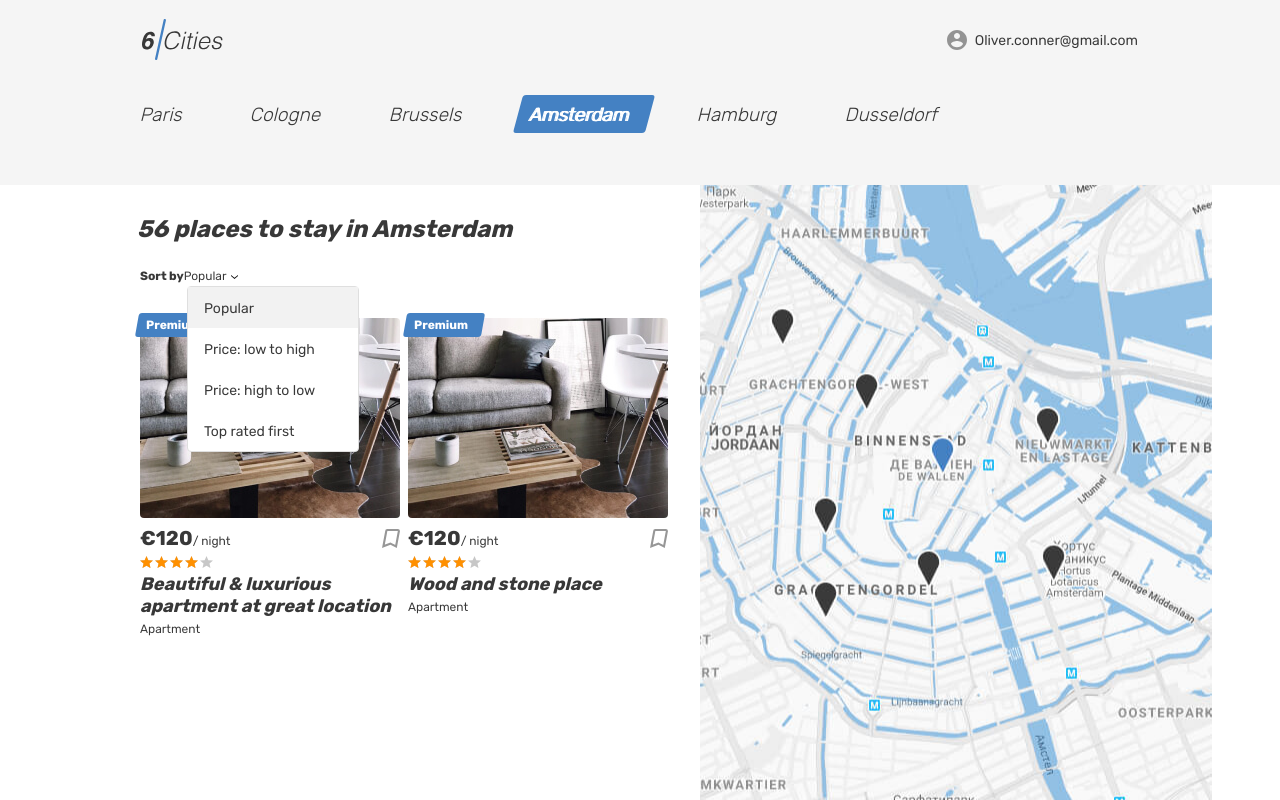
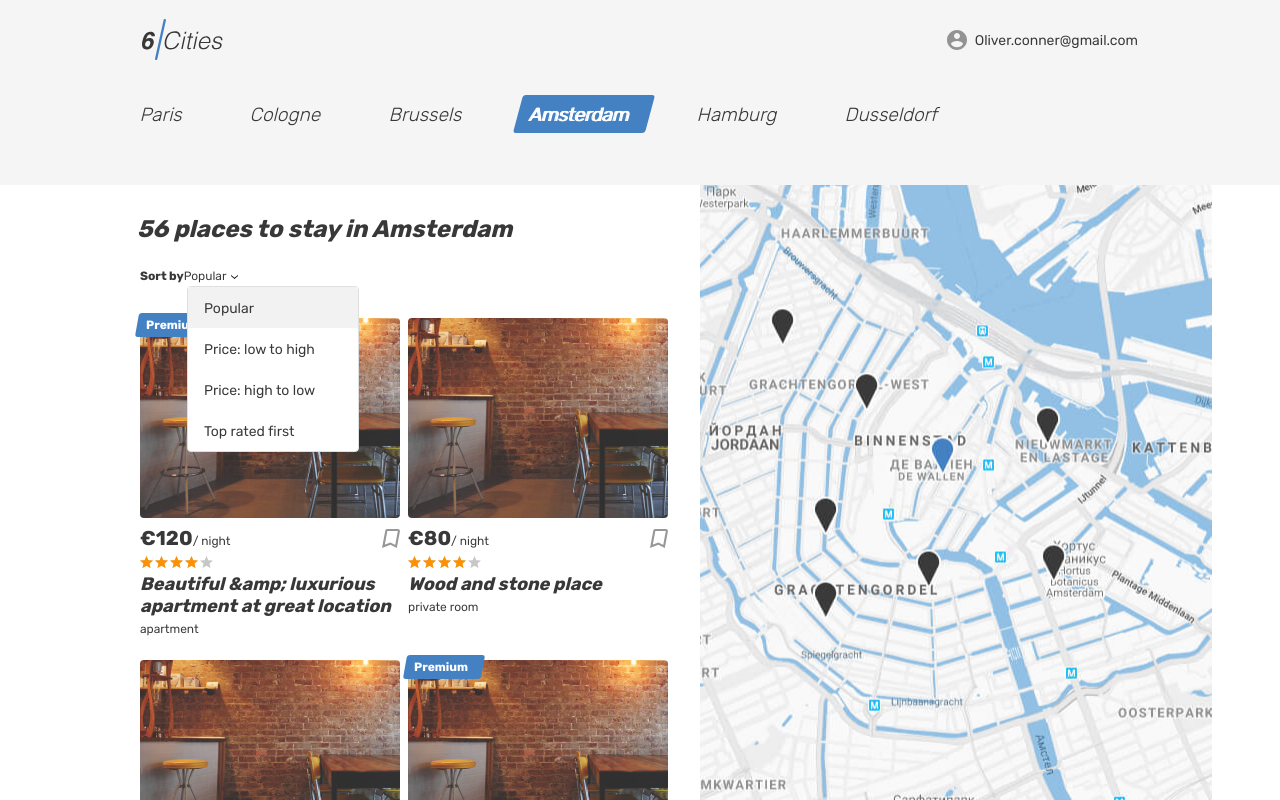
Before and after one commit to Stas4On/237925-six-cities-4, a React app: page / in a window 1280 px wide. Built offline with nearby package versions, Linux system fonts and the light colour scheme.

Commit message:
Adds card-list and offer-card components

```diff
--- a/src/components/app/app.tsx
+++ b/src/components/app/app.tsx
@@ -1,14 +1,17 @@
 import * as React from "react";
 import Main from "../main/main";
+import {OfferCardModel} from "../../models";
 
 interface Props {
   numberRentalOffers: number;
-  offerNames: string[];
+  offers: OfferCardModel[];
 }
-const App = (props: Props) => {
+const App: React.FunctionComponent<Props> = (props: Props) => {
+  const titleLinkHandler = () => {};
+
   return (
     <React.Fragment>
-      <Main numberRentalOffers={props.numberRentalOffers} offerNames={props.offerNames}/>
+      <Main numberRentalOffers={props.numberRentalOffers} offers={props.offers} onTitleCardClick={titleLinkHandler}/>
     </React.Fragment>
   );
 };
--- /dev/null
+++ b/src/components/card-list/card-list.tsx
@@ -0,0 +1,35 @@
+import * as React from "react";
+import {PureComponent} from "react";
+import OfferCard from "../offer-card/offer-card";
+import {OfferCardModel} from "../../models";
+
+interface Props {
+  offers: OfferCardModel[];
+  onTitleCardClick: (offerId) => void;
+}
+
+export class OffersList extends PureComponent<Props> {
+  constructor(props) {
+    super(props);
+    this.state = {
+      activeOffer: null
+    };
+    this.handleFocusChange = this.handleFocusChange.bind(this);
+  }
+
+  render() {
+    const {offers, onTitleCardClick} = this.props;
+
+    return (
+      <div className="cities__places-list places__list tabs__content">
+        {offers.map((card) => <OfferCard key={card.id} offerCard={card} onTitleCardClick={onTitleCardClick} onFocus={this.handleFocusChange}/>)}
+      </div>
+    );
+  }
+
+  handleFocusChange(activeOffer) {
+    this.setState(() => ({activeOffer}));
+  }
+}
+
+export default OffersList;
--- a/src/components/main/main.tsx
+++ b/src/components/main/main.tsx
@@ -1,11 +1,15 @@
 import * as React from "react";
+import OffersList from "../card-list/card-list";
+import {OfferCardModel} from "../../models";
 
 interface Props {
   numberRentalOffers: number;
-  offerNames: string[];
+  offers: OfferCardModel[];
+  onTitleCardClick: (offerId) => void;
 }
 
-const Main = (props: Props) => {
+const Main: React.FunctionComponent<Props> = (props: Props) => {
+  const {numberRentalOffers, offers, onTitleCardClick} = props;
   return <div className="page page--gray page--main">
     <header className="header">
       <div className="container">
@@ -71,8 +75,7 @@ const Main = (props: Props) => {
         <div className="cities__places-container container">
           <section className="cities__places places">
             <h2 className="visually-hidden">Places</h2>
-            {/* eslint-disable-next-line react/prop-types */}
-            <b className="places__found">{props.numberRentalOffers} places to stay in Amsterdam</b>
+            <b className="places__found">{numberRentalOffers} places to stay in Amsterdam</b>
             <form className="places__sorting" action="#" method="get">
               <span className="places__sorting-caption">Sort by</span>
               <span className="places__sorting-type" tabIndex={0}>
@@ -96,7 +99,11 @@ const Main = (props: Props) => {
                 </select>
                 */}
             </form>
-            <div className="cities__places-list places__list tabs__content">
+            <OffersList
+              offers={offers}
+              onTitleCardClick={onTitleCardClick}
+            />
+            {/* <div className="cities__places-list places__list tabs__content">
               {props.offerNames.map((name) => <article key={name} className="cities__place-card place-card">
                 <div className="place-card__mark">
                   <span>Premium</span>
@@ -131,7 +138,7 @@ const Main = (props: Props) => {
                   <p className="place-card__type">Apartment</p>
                 </div>
               </article>)}
-              {/* <article className="cities__place-card place-card">
+               <article className="cities__place-card place-card">
                 <div className="cities__image-wrapper place-card__image-wrapper">
                   <a href="#">
                     <img className="place-card__image" src="img/room.jpg" width={260} height={200} alt="Place image"/>
@@ -257,8 +264,8 @@ const Main = (props: Props) => {
                   </h2>
                   <p className="place-card__type">Private room</p>
                 </div>
-              </article> */}
-            </div>
+              </article>
+            </div> */}
           </section>
           <div className="cities__right-section">
             <section className="cities__map map"/>
--- /dev/null
+++ b/src/components/offer-card/offer-card.tsx
@@ -0,0 +1,72 @@
+import * as React from "react";
+import {OfferCardModel} from "../../models";
+
+interface Props {
+  offerCard: OfferCardModel;
+  onFocus: (offerId) => void;
+  onTitleCardClick: (offerId) => void;
+}
+
+class OfferCard extends React.PureComponent<Props> {
+  constructor(props: Props) {
+    super(props);
+    this._handleFocus = this._handleFocus.bind(this);
+    this._handleTitleClick = this._handleTitleClick.bind(this);
+  }
+
+  _handleFocus(offerId) {
+    this.props.onFocus(offerId);
+  }
+
+  _handleTitleClick() {
+    this.props.onTitleCardClick(this.props.offerCard.id);
+  }
+
+  render() {
+    const {offerCard: card} = this.props;
+    return (
+      <article className="cities__place-card place-card" onMouseEnter={() => this._handleFocus(card.id)} onMouseLeave={() => this._handleFocus(null)}>
+        {this.addPremiumLabel(card.premium)}
+        <div className="cities__image-wrapper place-card__image-wrapper">
+          <a href="#">
+            <img className="place-card__image" src={card.imgUrl} width={260} height={200} alt="Place image"/>
+          </a>
+        </div>
+        <div className="place-card__info">
+          <div className="place-card__price-wrapper">
+            <div className="place-card__price">
+              <b className="place-card__price-value">€{card.price}</b>
+              <span className="place-card__price-text">/&nbsp;night</span>
+            </div>
+            <button className="place-card__bookmark-button button" type="button">
+              <svg className="place-card__bookmark-icon" width={18} height={19}>
+                <use xlinkHref="#icon-bookmark"/>
+              </svg>
+              <span className="visually-hidden">To bookmarks</span>
+            </button>
+          </div>
+          <div className="place-card__rating rating">
+            <div className="place-card__stars rating__stars">
+              <span style={{width: Math.round(card.rating) * 20 + `%`}}/>
+              <span className="visually-hidden">Rating</span>
+            </div>
+          </div>
+          <h2 className="place-card__name">
+            <a className="place-card__name-link" href="#" onClick={this._handleTitleClick}>{card.name}</a>
+          </h2>
+          <p className="place-card__type">{card.type}</p>
+        </div>
+      </article>
+    );
+  }
+
+  addPremiumLabel(isPremium) {
+    return isPremium ?
+      <div className="place-card__mark">
+        <span>Premium</span>
+      </div>
+      : null;
+  }
+}
+
+export default OfferCard;
--- a/src/index.tsx
+++ b/src/index.tsx
@@ -1,13 +1,13 @@
 import * as React from "react";
 import * as ReactDOM from "react-dom";
 import App from "./components/app/app";
+import {OFFERS} from "./mocks/offers";
 
 const NUMBER_OFFERS = 56;
-const OFFER_NAMES = [`Beautiful & luxurious apartment at great location`, `Wood and stone place`];
 
 const init = () => {
   ReactDOM.render(
-      <App numberRentalOffers={NUMBER_OFFERS} offerNames={OFFER_NAMES}/>,
+      <App numberRentalOffers={NUMBER_OFFERS} offers={OFFERS}/>,
       document.getElementById(`root`)
   );
 };
--- /dev/null
+++ b/src/mocks/offers.ts
@@ -0,0 +1,106 @@
+export const OFFERS = [
+  {
+    city: {
+      name: `Paris`,
+      location: {
+        latitude: 52.37454,
+        longitude: 4.897976,
+        zoom: 13
+      }
+    },
+    name: `Beautiful &amp; luxurious apartment at great location`,
+    price: 120,
+    rating: 4,
+    type: `apartment`,
+    imgUrl: `img/room.jpg`,
+    description: `A quiet cozy and picturesque that hides behind a a river by the unique lightness of Amsterdam. The building is green and from 18th century. An independent House, strategically located between Rembrand Square and National Opera, but where the bustle of the city comes to rest in this alley flowery and colorful.`,
+    features: [`Wi-Fi`, `Washing machine`, `Towels`, `Heating`, `Coffee machine`, `Baby seat`, `Kitchen`, `Dishwasher`, `Cabel TV`, `Fridge`],
+    photos: [`img/room.jpg`, `img/apartment-03.jpg`, `img/room.jpg`, `img/apartment-02.jpg`, `img/room.jpg`, `img/apartment-01.jpg`],
+    coordinates: [52.3909553943508, 4.85309666406250],
+    bedrooms: 2,
+    guests: 4,
+    owner: `Angelina`,
+    avatar: `img/avatar-angelina.jpg`,
+    favorite: false,
+    premium: true,
+    id: 12
+  },
+  {
+    city: {
+      name: `Hamburg`,
+      location: {
+        latitude: 52.37454,
+        longitude: 4.897976,
+        zoom: 13
+      }
+    },
+    name: `Wood and stone place`,
+    price: 80,
+    rating: 3.5,
+    type: `private room`,
+    imgUrl: `img/room.jpg`,
+    description: `A quiet cozy and picturesque that hides behind a a river by the unique lightness of Amsterdam. The building is green and from 18th century. An independent House, strategically located between Rembrand Square and National Opera, but where the bustle of the city comes to rest in this alley flowery and colorful.`,
+    features: [`Wi-Fi`, `Washing machine`, `Baby seat`, `Kitchen`, `Dishwasher`, `Cabel TV`, `Fridge`],
+    photos: [`img/room.jpg`, `img/apartment-03.jpg`, `img/room.jpg`, `img/apartment-02.jpg`, `img/room.jpg`, `img/apartment-01.jpg`],
+    coordinates: [52.369553943505, 4.85309666406198],
+    bedrooms: 2,
+    guests: 4,
+    owner: `Angelina`,
+    avatar: `img/avatar-angelina.jpg`,
+    favorite: false,
+    premium: false,
+    id: 31
+  },
+  {
+    city: {
+      name: `Amsterdam`,
+      location: {
+        latitude: 52.37454,
+        longitude: 4.897976,
+        zoom: 13
+      }
+    },
+    name: `Canal View Prinsengracht`,
+    price: 132,
+    rating: 2.33,
+    type: `apartment`,
+    imgUrl: `img/room.jpg`,
+    description: `A quiet cozy and picturesque that hides behind a a river by the unique lightness of Amsterdam. The building is green and from 18th century. An independent House, strategically located between Rembrand Square and National Opera, but where the bustle of the city comes to rest in this alley flowery and colorful.`,
+    features: [`Wi-Fi`, `Washing machine`, `Towels`, `Heating`, `Coffee machine`],
+    photos: [`img/room.jpg`, `img/apartment-03.jpg`, `img/room.jpg`, `img/apartment-02.jpg`, `img/room.jpg`, `img/apartment-01.jpg`],
+    coordinates: [52.3909553943508, 4.929309666406198],
+    bedrooms: 2,
+    guests: 4,
+    owner: `Angelina`,
+    avatar: `img/avatar-angelina.jpg`,
+    favorite: false,
+    premium: false,
+    id: 23
+  },
+  {
+    city: {
+      name: `Amsterdam`,
+      location: {
+        latitude: 52.37454,
+        longitude: 4.897976,
+        zoom: 13
+      }
+    },
+    name: `Nice, cozy, warm big bed apartment`,
+    price: 180,
+    rating: 4.5,
+    type: `apartment`,
+    imgUrl: `img/room.jpg`,
+    description: `A quiet cozy and picturesque that hides behind a a river by the unique lightness of Amsterdam. The building is green and from 18th century. An independent House, strategically located between Rembrand Square and National Opera, but where the bustle of the city comes to rest in this alley flowery and colorful.`,
+    features: [`Wi-Fi`, `Kitchen`, `Dishwasher`, `Cabel TV`, `Fridge`],
+    photos: [`img/room.jpg`, `img/apartment-03.jpg`, `img/room.jpg`, `img/apartment-02.jpg`, `img/room.jpg`, `img/apartment-01.jpg`],
+    coordinates: [52.3809553943508, 4.939309666406198],
+    bedrooms: 2,
+    guests: 4,
+    owner: `Angelina`,
+    avatar: `img/avatar-angelina.jpg`,
+    favorite: false,
+    premium: true,
+    id: 1
+  }
+];
```
Also changed, not shown: src/models.ts (+31 -0 lines).
